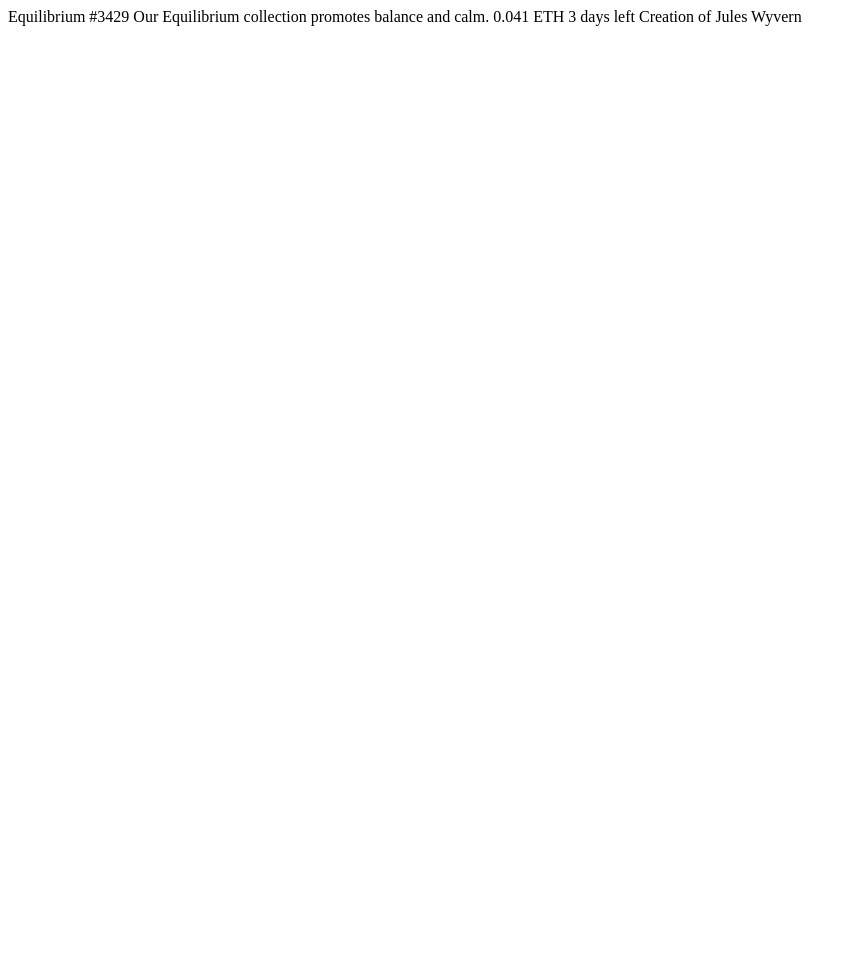
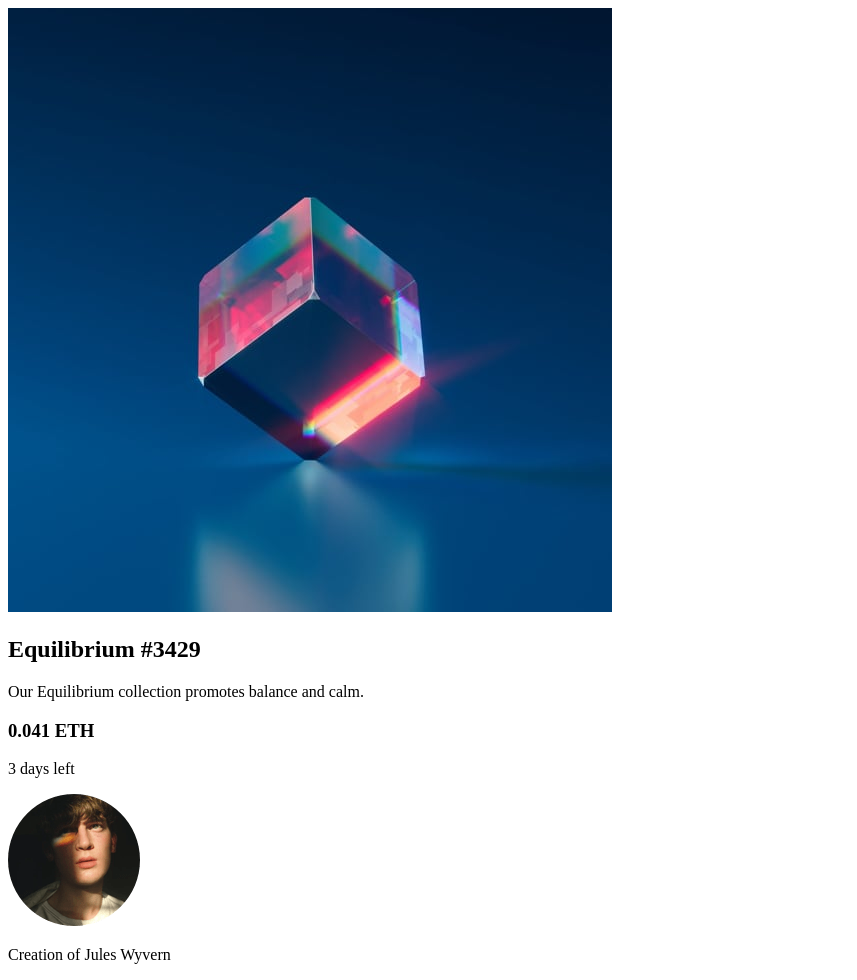
Before and after one commit to Joscha-Goetz/NFT-preview-card-component-FM, a plain HTML site: page index.html in a window 1280 px wide. Shown: the whole page, without its empty margins (0-857 px from the left). Before the commit the page ends 800 px from the top, so only its background shows below. Drawn offline with Linux system fonts and the light colour scheme.

Commit message:
basic html

```diff
--- a/index.html
+++ b/index.html
@@ -12,15 +12,28 @@
 
 </head>
 <body>
+  <div class="main">
 
-  Equilibrium #3429
+    <div class="card">
 
-  Our Equilibrium collection promotes balance and calm.
+      <img src="images/image-equilibrium.jpg" alt="Image of Equilibrium">
 
-  0.041 ETH
-  3 days left
+      <h2 class="NFT__title">Equilibrium #3429</h2>
+      <p class="NFT__description">Our Equilibrium collection promotes balance and calm.</p>
 
-  Creation of Jules Wyvern
+      <div class="flex-box-container">
+        <h3 class="NFT__price">0.041 ETH</h3>
+        <p class="NFT__time-left">3 days left</p>
+      </div>
+
+      <div class="author">
+        <img src="images/image-avatar.png" alt="Profile picture of Jules Wyvern">
+        <p class="NFT__by">Creation of Jules Wyvern</p>
+      </div>
+
+    </div>
+
+  </div>
 
 </body>
 </html>
```
